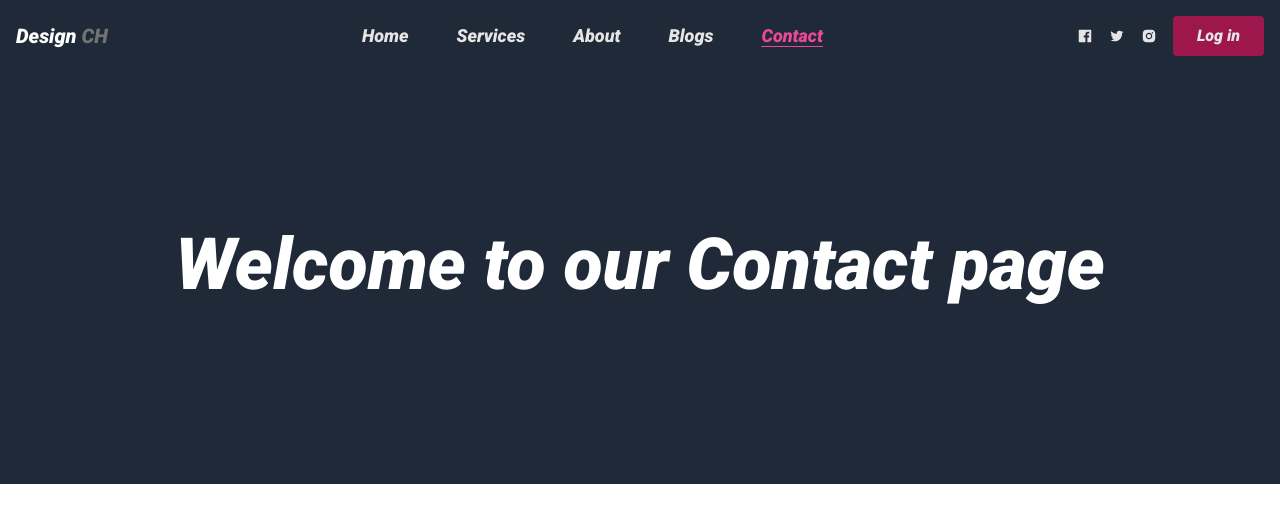
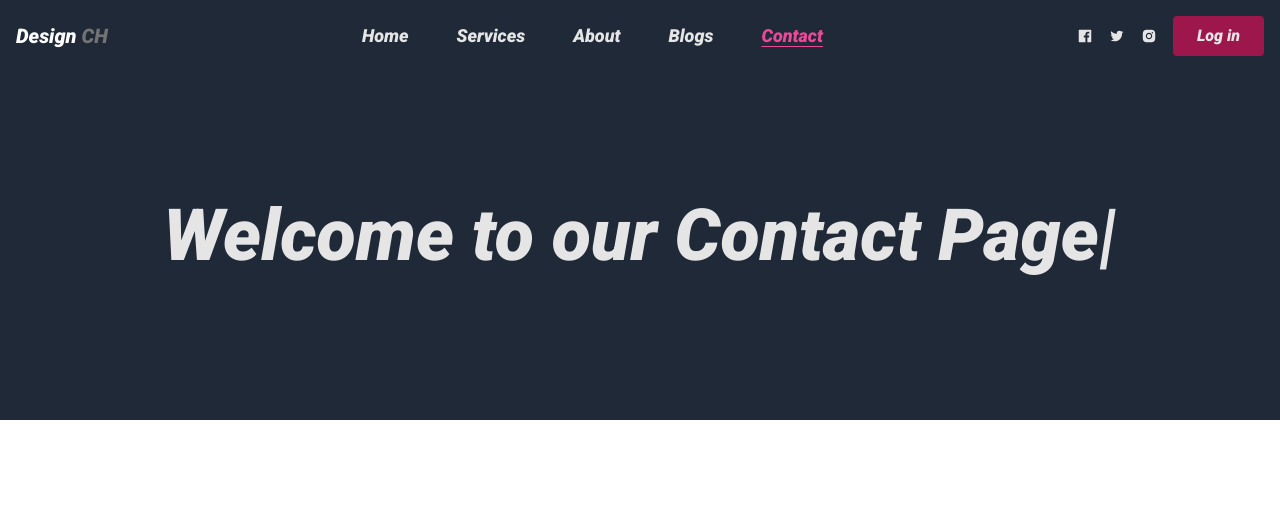
Before and after one commit to Chiomafranca/Blog-website, a React (Create React App) app: page /contact in a window 1280 px wide. Shown: the top 522 px of the page. Built offline with nearby package versions, Linux system fonts and the light colour scheme; a web font is replaced by a local one.

Commit message:
Autotype added

```diff
--- a/package.json
+++ b/package.json
@@ -13,6 +13,7 @@
     "react-icons": "^4.11.0",
     "react-router-dom": "^6.17.0",
     "react-scripts": "5.0.1",
+    "react-type-animation": "^3.2.0",
     "sort-by": "^1.2.0",
     "web-vitals": "^2.1.4"
   },
--- a/src/componets/Banner.jsx
+++ b/src/componets/Banner.jsx
@@ -1,17 +1,25 @@
 import React from 'react'
-import { Link } from 'react-router-dom'
-import {AiOutlineArrowRight} from "react-icons/ai"
+import { TypeAnimation } from 'react-type-animation';
 
-const Banner = () => {
+const Banner = ({ children, text }) => {
+
   return (
     <div className='px-4 py-32 bg-gray-800  mx-auto'>
-       <div className=' text-neutral-200 text-center'>
-         <h1 className='text-5xl lg:text-7xl  font-bold mb-5 animate-bounce'>Welcome to our blog</h1>
-         <p className='text-gray-100 lg:h-3/4 mx-auto mb-5 font-primary tracking-wide '>Explore how mindfulness can enhance your creativity. Learn how to tap into  your inner innovator <br /> with  these practical tips."</p>
-         <div>
-            <Link to="/about" className='font-medium hover:text-pink-600 inline-flex items-center py-1'>Learn more<AiOutlineArrowRight className='ml-2'/></Link>
-         </div>
-       </div>
+      <div className=' text-neutral-200 text-center'>
+        <TypeAnimation
+          sequence={[
+            `Welcome to our ${text}`,
+            1000,
+            `Welcome to our DesignCH`,
+            1000,
+          ]}
+          wrapper="h1"
+          speed={50}
+          className='text-5xl lg:text-7xl  font-bold mb-5'
+          repeat={Infinity}
+        />
+        {children}
+      </div>
     </div>
   )
 }
--- a/src/pages/Blogs.jsx
+++ b/src/pages/Blogs.jsx
@@ -1,17 +1,15 @@
 import React from 'react'
 import BlogsPage from '../componets/BlogsPage'
+import Banner from '../componets/Banner'
 
 const Blogs = () => {
   return (
     <div>
-       <div className='py-40 bg-gray-800 text-center text-white px-4'>
-        <h1 className='text-5xl lg:text-7xl leading-snug font-bold mb-5 animate-bounce duration-75 shake 0.4s'>Welcome to our Blog page</h1>
-       </div>
-
-         {/* ALL BLOGS CONTAINER */}
-         <div className='max-w-7xl mx-auto'>
-          <BlogsPage/>
-          </div>
+      <Banner text={'Blog page'} />
+      {/* ALL BLOGS CONTAINER */}
+      <div className='max-w-7xl mx-auto'>
+        <BlogsPage />
+      </div>
     </div>
   )
 }
--- a/src/pages/Contact.jsx
+++ b/src/pages/Contact.jsx
@@ -1,12 +1,11 @@
 import React from 'react'
+import Banner from '../componets/Banner'
 
 const Contact = () => {
   return (
-  <div>
-        <div className='py-40 bg-gray-800 text-center  text-white px-4'>
-        <h1 className='text-5xl lg:text-7xl leading-snug font-bold mb-5 animate-bounce duration-75 shake 0.4s'>Welcome to our Contact page</h1>
-       </div>
-  </div>
+    <div>
+      <Banner text={'Contact Page'} />
+    </div>
   )
 }
 export default Contact
--- a/src/pages/Home.jsx
+++ b/src/pages/Home.jsx
@@ -1,10 +1,17 @@
 import React from 'react'
 import Banner from '../componets/Banner'
+import { Link } from 'react-router-dom'
+import { AiOutlineArrowRight } from "react-icons/ai"
 
 const Home = () => {
   return (
     <div>
-     <Banner/>
+     <Banner text = {'Home Page'}>
+        <p className='text-gray-100 lg:h-3/4 mx-auto mb-5 font-primary tracking-wide '>Explore how mindfulness can enhance your creativity. Learn how to tap into  your inner innovator <br /> with  these practical tips."</p>
+        <div>
+          <Link to="/about" className='font-medium hover:text-pink-600 inline-flex items-center py-1'>Learn more<AiOutlineArrowRight className='ml-2' /></Link>
+        </div>
+      </Banner>
     </div>
   )
 }
--- a/src/pages/Services.jsx
+++ b/src/pages/Services.jsx
@@ -1,12 +1,11 @@
 import React from 'react'
+import Banner from '../componets/Banner'
 
 const Services = () => {
   return (
- <div>
-     <div className='py-40 bg-gray-800 text-center text-white px-4 '>
-        <h1 className='text-5xl lg:text-7xl leading-snug font-bold mb-5 animate-bounce duration-75 shake 0.4s'>Welcome to our Service page</h1>
-  </div>
-</div>
+    <div>
+      <Banner text = {'Service Page'} />
+    </div>
   )
 }
 export default Services
```
Also changed, not shown: 1 other file (tests, documents, lock files or other folders).
